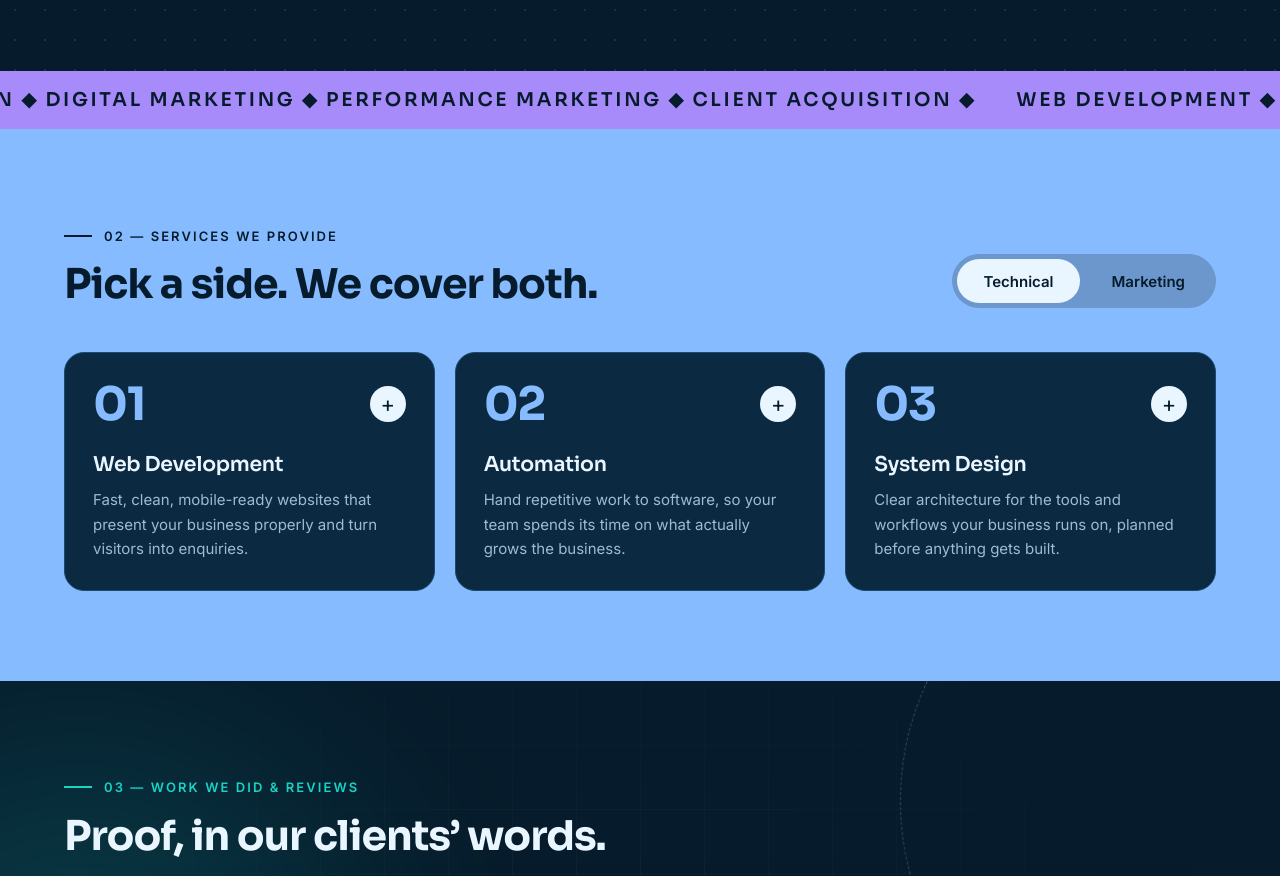
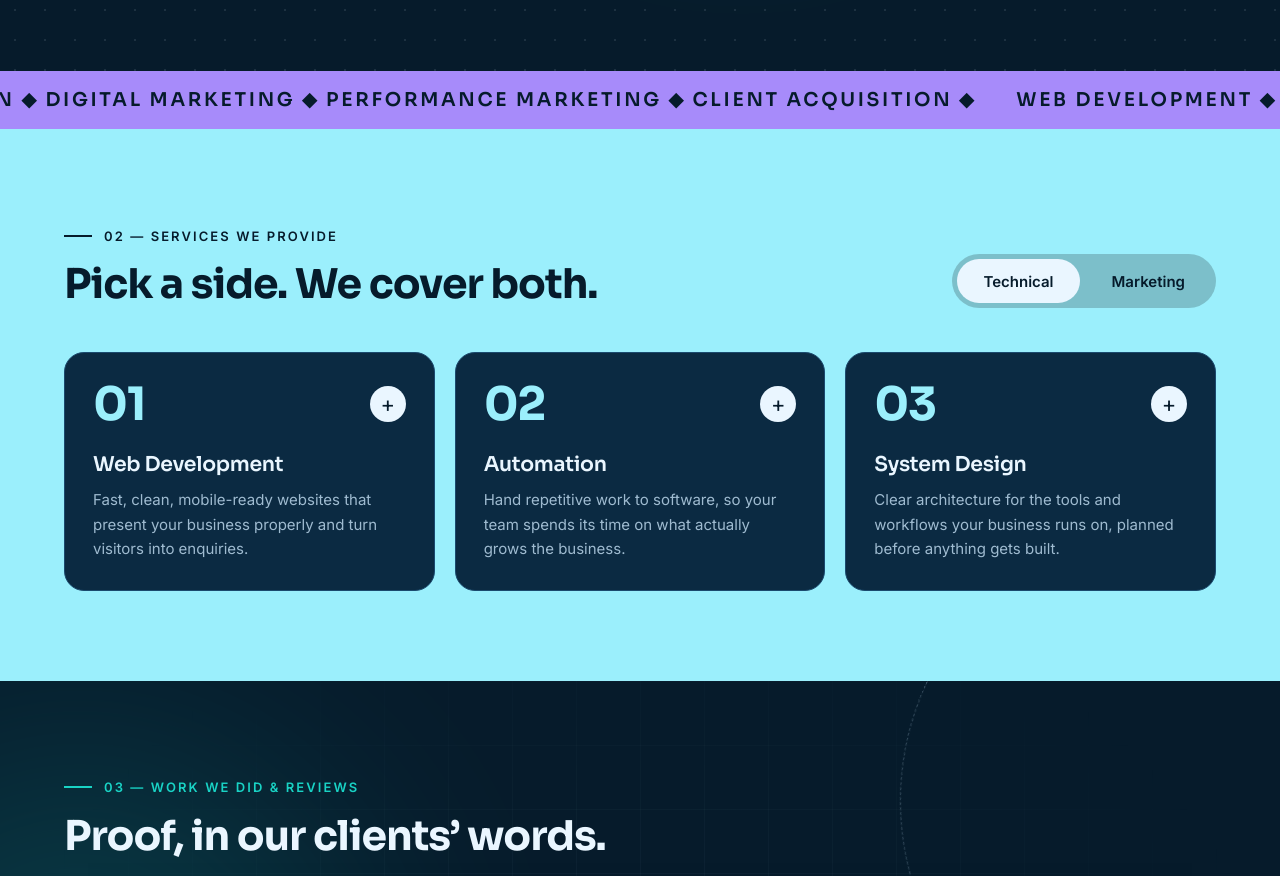
Before and after one commit to vaidik627/PolyAVP_Website, a plain HTML site: page index.html in a window 1280 px wide. Shown: the part 740-1616 px from the top of the page. Drawn offline with Linux system fonts and the light colour scheme.

Commit message:
Website draft 01 V0.2
Section 2 (Services): Technical tab light cyan, Marketing tab navy blue,
with matching card accents and text colours.

Co-Authored-By: Claude Sonnet 5.5 <noreply@anthropic.com>

```diff
--- a/index.html
+++ b/index.html
@@ -20,7 +20,7 @@
 <style>
 :root{
   --bg:#061B2B;--bg2:#0B2A42;--line:#1B4A6E;--fg:#EAF6FF;--muted:#9FBBD0;
-  --blue:#86BCFF;--lcyan:#9BEFFC;--a1:#19D3C5;--on1:#061B2B;--a2:#A78BFA;--on2:#061B2B;--a3:#5EEAD4;--on3:#061B2B;
+  --navyblue:#1B46A8;--blueac:#8CC4FF;--lcyan:#9BEFFC;--a1:#19D3C5;--on1:#061B2B;--a2:#A78BFA;--on2:#061B2B;--a3:#5EEAD4;--on3:#061B2B;
   --gut:max(clamp(20px,5vw,80px),calc((100vw - 1360px)/2));
   --head:'Sora','Inter',system-ui,sans-serif;
 }
@@ -517,9 +517,9 @@ nav a.link.active{color:var(--fg);box-shadow:inset 0 -2px 0 var(--a1)}
   }
   function renderServices(animate) {
     var tech = S.tab === 'tech', sec = $('services').style;
-    sec.background = tech ? 'var(--blue)' : 'var(--lcyan)';
-    sec.setProperty('--sc', tech ? 'var(--blue)' : 'var(--lcyan)');      /* card numbers and hover borders follow the section colour */
-    sec.color = 'var(--on1)';
+    sec.background = tech ? 'var(--lcyan)' : 'var(--navyblue)';
+    sec.setProperty('--sc', tech ? 'var(--lcyan)' : 'var(--blueac)');      /* card numbers and hover borders follow the section colour */
+    sec.color = tech ? 'var(--on1)' : 'var(--fg)';          /* dark text on the light cyan, light text on the deep blue */
     $('tab-tech').className = tech ? 'on' : '';
     $('tab-mkt').className = tech ? '' : 'on';
     $('tab-tech').setAttribute('aria-pressed', tech);
```
